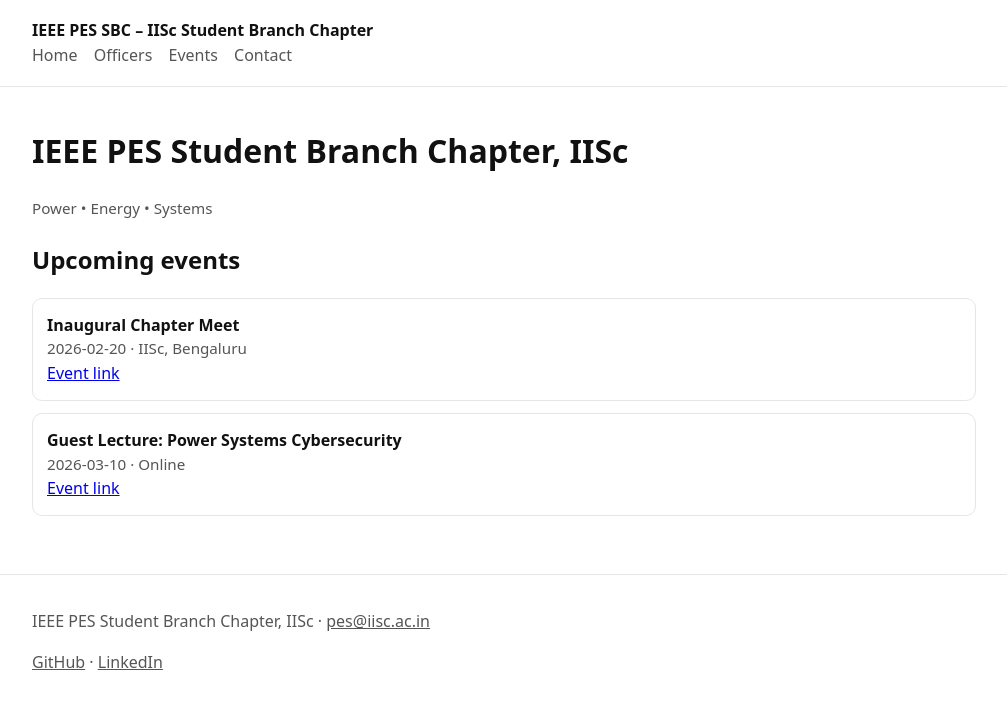
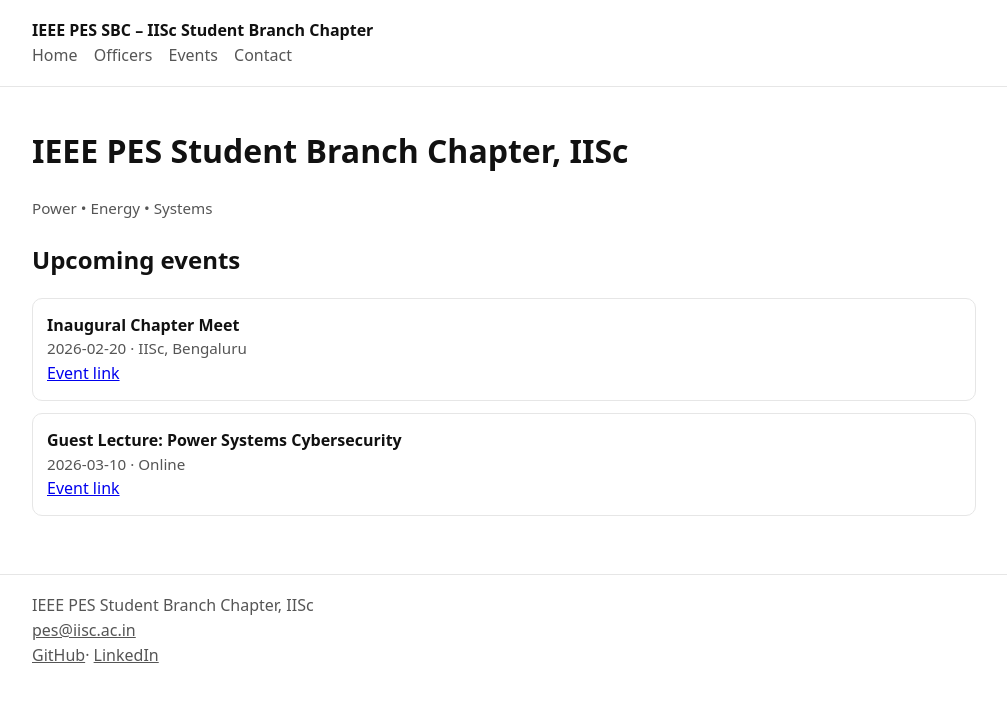
Before and after one commit to pessbciisc/pessbciisc.github.io, a Jekyll site: the page built from index.md, in a window 1280 px wide. Shown: the top 709 px of the page, without its empty margins (136-1143 px from the left). Built offline with Jekyll 4.4.1, drawn with Linux system fonts in a browser that asks for light colours; our own code applies the rules of GitHub Pages for plain Markdown files.

Commit message:
Update footer.html

```diff
--- a/_includes/footer.html
+++ b/_includes/footer.html
@@ -1,10 +1,18 @@
 <footer class="site-footer">
-  <div class="container">
-    <p>{{ site.data.chapter.name }} · <a href="mailto:{{ site.data.chapter.email }}">{{ site.data.chapter.email }}</a></p>
-    <p>
+  <div class="container footer-inner">
+    <div>
+      <div class="footer-title">{{ site.data.chapter.name }}</div>
+      <div class="footer-muted">
+        <a href="mailto:{{ site.data.chapter.email }}">{{ site.data.chapter.email }}</a>
+      </div>
+    </div>
+
+    <div class="footer-links">
       {% for s in site.data.chapter.social %}
-        <a href="{{ s.url }}">{{ s.label }}</a>{% unless forloop.last %} · {% endunless %}
+        <a href="{{ s.url }}">{{ s.label }}</a>{% unless forloop.last %}<span class="sep">·</span>{% endunless %}
       {% endfor %}
-    </p>
+    </div>
+
+    <!-- If you later add an official IEEE logo image, keep it unmodified and >=100px wide on web. -->
   </div>
 </footer>
```
